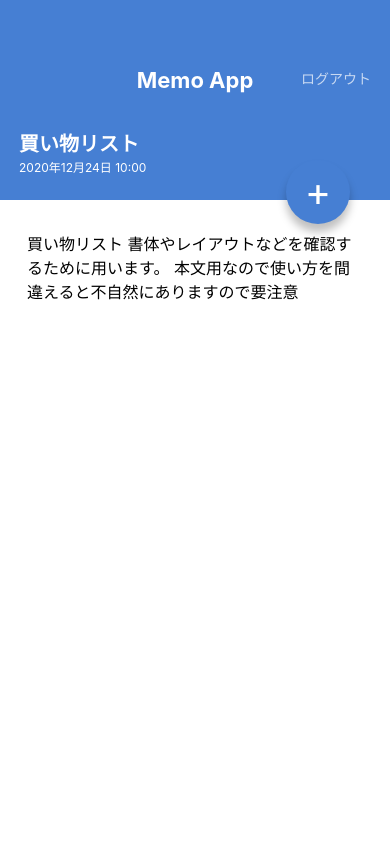
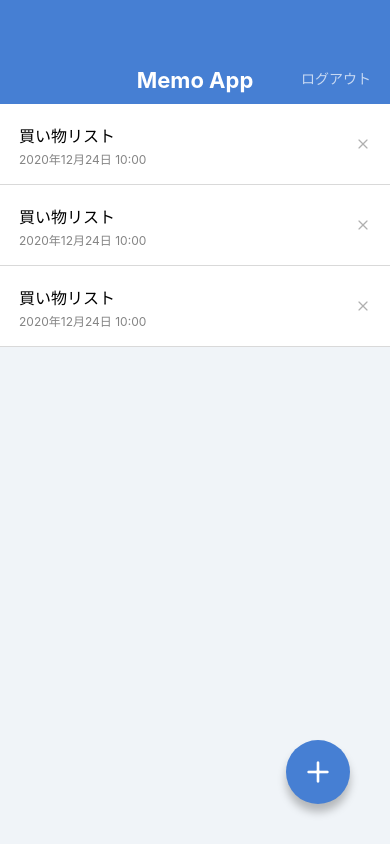
Before and after one commit to ykwhr48/MemoApp-ts, a React Native app: screen / in a window 390 px wide. Built offline with nearby package versions, Linux system fonts and the light colour scheme.

Commit message:
Install @expo/vector-icons

```diff
--- a/App.tsx
+++ b/App.tsx
@@ -1,10 +1,10 @@
 import React from 'react';
 import MemoListScreen from './src/screens/MemoListScreen';
-import MemoDetailScreen from './src/screens/MemoDetailScreen';
+// import MemoDetailScreen from './src/screens/MemoDetailScreen';
 
 export default function App() {
   return (
-    // <MemoListScreen />
-    <MemoDetailScreen />
+    <MemoListScreen />
+    // <MemoDetailScreen />
   );
 }
--- a/package.json
+++ b/package.json
@@ -8,6 +8,7 @@
     "eject": "expo eject"
   },
   "dependencies": {
+    "@expo/vector-icons": "^12.0.5",
     "expo": "~42.0.1",
     "expo-status-bar": "~1.0.4",
     "prop-types": "^15.7.2",
--- a/src/components/CircleButton.jsx
+++ b/src/components/CircleButton.jsx
@@ -1,18 +1,19 @@
 import React from 'react';
-import { View, Text, StyleSheet } from 'react-native';
+import { View, StyleSheet } from 'react-native';
 import { shape, string } from 'prop-types';
+import { Feather } from '@expo/vector-icons';
 
-export default function CircleButton({ children, style }) {
+export default function CircleButton({ style, name }) {
   return (
     <View style={[styles.circleButton, style]}>
-      <Text style={styles.circleButtonLabel}>{children}</Text>
+      <Feather name={name} size={32} color="white" />
     </View>
   );
 }
 
 CircleButton.propTypes = {
-  children: string.isRequired,
   style: shape(),
+  name: string.isRequired,
 };
 
 CircleButton.defaultProps = {
@@ -40,6 +41,6 @@
   circleButtonLabel: {
     color: '#FFFFFF',
     fontSize: 40,
-    lineHeight: 48,
+    lineHeight: 40,
   },
 });
--- a/src/components/MemoList.jsx
+++ b/src/components/MemoList.jsx
@@ -1,5 +1,6 @@
 import React from 'react';
 import { View, Text, StyleSheet } from 'react-native';
+import { Feather } from '@expo/vector-icons';
 
 export default function MemoList() {
   return (
@@ -10,7 +11,7 @@
           <Text style={styles.memoListItemDate}>2020年12月24日 10:00</Text>
         </View>
         <View>
-          <Text>X</Text>
+          <Feather name="x" size={16} color="#B0B0B0" />
         </View>
       </View>
 
@@ -20,7 +21,7 @@
           <Text style={styles.memoListItemDate}>2020年12月24日 10:00</Text>
         </View>
         <View>
-          <Text>X</Text>
+          <Feather name="x" size={16} color="#B0B0B0" />
         </View>
       </View>
 
@@ -30,7 +31,7 @@
           <Text style={styles.memoListItemDate}>2020年12月24日 10:00</Text>
         </View>
         <View>
-          <Text>X</Text>
+          <Feather name="x" size={16} color="#B0B0B0" />
         </View>
       </View>
 
--- a/src/screens/MemoDetailScreen.jsx
+++ b/src/screens/MemoDetailScreen.jsx
@@ -1,5 +1,7 @@
 import React from 'react';
-import { View, ScrollView, Text, StyleSheet } from 'react-native';
+import {
+  View, ScrollView, Text, StyleSheet,
+} from 'react-native';
 import AppBar from '../components/AppBar';
 import CircleButton from '../components/CircleButton';
 
@@ -19,7 +21,7 @@
           本文用なので使い方を間違えると不自然にありますので要注意
         </Text>
       </ScrollView>
-      <CircleButton style={{ top: 160, bottom: 'auto' }}>+</CircleButton>
+      <CircleButton name="edit-2" style={{ top: 160, bottom: 'auto' }} />
     </View>
   );
 }
--- a/src/screens/MemoListScreen.jsx
+++ b/src/screens/MemoListScreen.jsx
@@ -11,7 +11,7 @@
 
       <MemoList />
 
-      <CircleButton>+</CircleButton>
+      <CircleButton name="plus" />
 
     </View>
   );
```
